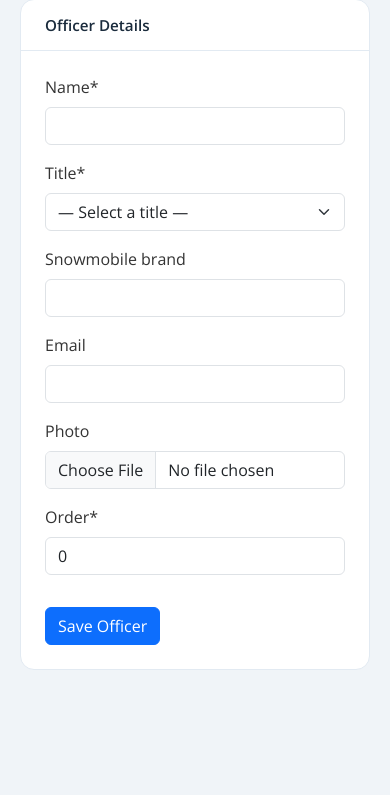
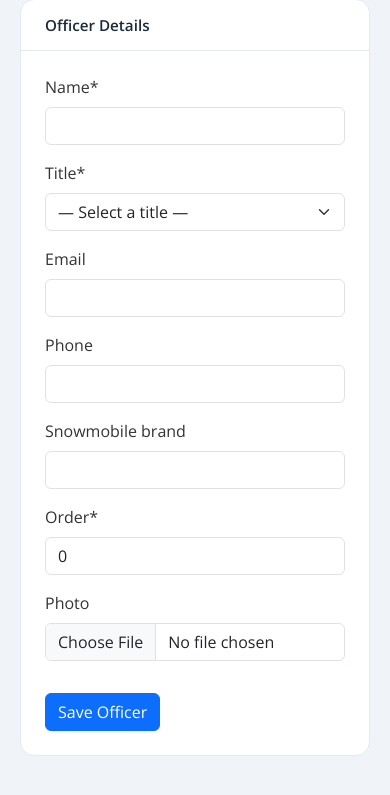
Before and after one commit to cloudflying87/snodeos, a Django app: page /manage/officers/add/ in a window 390 px wide. Shown: the part 159-954 px from the top of the page. Run offline with Django 5.2, Linux system fonts and the light colour scheme; the visitor is signed in with stand-in values (Sample User, id 1); data comes from the database, SQL or seed files in the repository; data that the repository does not hold is empty; some libraries are stand-ins or nearby versions.

Commit message:
Add officer phone to contact page; add phone field to Officer model
- Officer model: add optional phone field
- OfficerForm: add phone/email row; clean up layout
- Contact view: pass non-director officers who have phone or email set
- Contact template: show officer contact cards above club info sidebar,
  matching the real snodeos.com contact page layout

Co-Authored-By: Claude Sonnet 4.6 <noreply@anthropic.com>

```diff
--- a/core/models.py
+++ b/core/models.py
@@ -33,6 +33,7 @@ class Officer(models.Model):
     snowmobile_brand = models.CharField(max_length=50, blank=True)
     photo            = models.ImageField(upload_to='officers/', blank=True, null=True)
     email            = models.EmailField(blank=True)
+    phone            = models.CharField(max_length=20, blank=True)
     order            = models.PositiveIntegerField(default=0)
 
     class Meta:
--- a/core/views.py
+++ b/core/views.py
@@ -1,5 +1,6 @@
 from django.shortcuts import render, redirect
 from django.contrib import messages
+from django.db import models
 from .models import ClubStats, Officer, Sponsor, TrailWorkLog, Announcement
 from .forms import ContactForm
 from .email import notify_contact_message
@@ -37,7 +38,10 @@ def contact(request):
             return redirect('core:contact')
     else:
         form = ContactForm()
-    return render(request, 'core/contact.html', {'form': form})
+    contact_officers = Officer.objects.exclude(title='Director').filter(
+        models.Q(email__gt='') | models.Q(phone__gt='')
+    )
+    return render(request, 'core/contact.html', {'form': form, 'contact_officers': contact_officers})
 
 
 from django.contrib.auth.decorators import login_required
--- a/manage_panel/forms.py
+++ b/manage_panel/forms.py
@@ -34,7 +34,7 @@ class ClubStatsForm(forms.ModelForm):
 class OfficerForm(forms.ModelForm):
     class Meta:
         model = Officer
-        fields = ['name', 'title', 'snowmobile_brand', 'email', 'photo', 'order']
+        fields = ['name', 'title', 'snowmobile_brand', 'email', 'phone', 'photo', 'order']
 
     def __init__(self, *args, **kwargs):
         super().__init__(*args, **kwargs)
@@ -50,13 +50,14 @@ class OfficerForm(forms.ModelForm):
                 Column('title', css_class='col-md-6'),
             ),
             Row(
-                Column('snowmobile_brand', css_class='col-md-6'),
                 Column('email', css_class='col-md-6'),
+                Column('phone', css_class='col-md-6'),
             ),
             Row(
-                Column('photo', css_class='col-md-8'),
-                Column('order', css_class='col-md-4'),
+                Column('snowmobile_brand', css_class='col-md-6'),
+                Column('order', css_class='col-md-6'),
             ),
+            'photo',
             Submit('submit', 'Save Officer', css_class='btn btn-primary mt-3'),
         )
 
```
Also changed, not shown: templates/core/contact.html (+29 -0 lines), core/migrations/0007_officer_phone.py (added).
